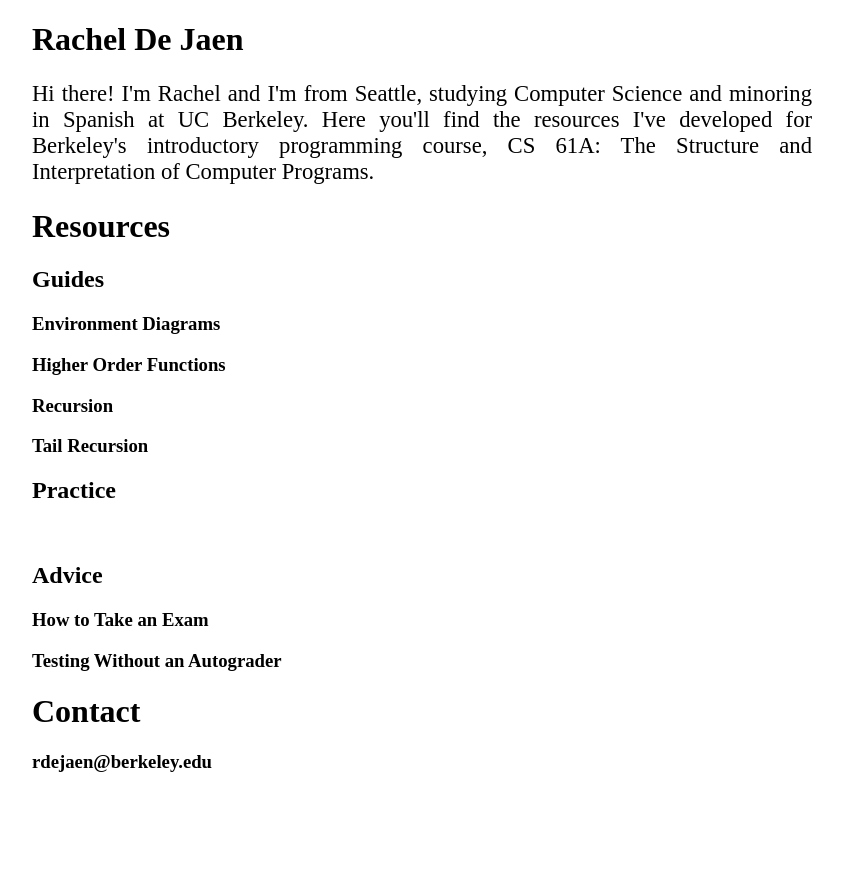
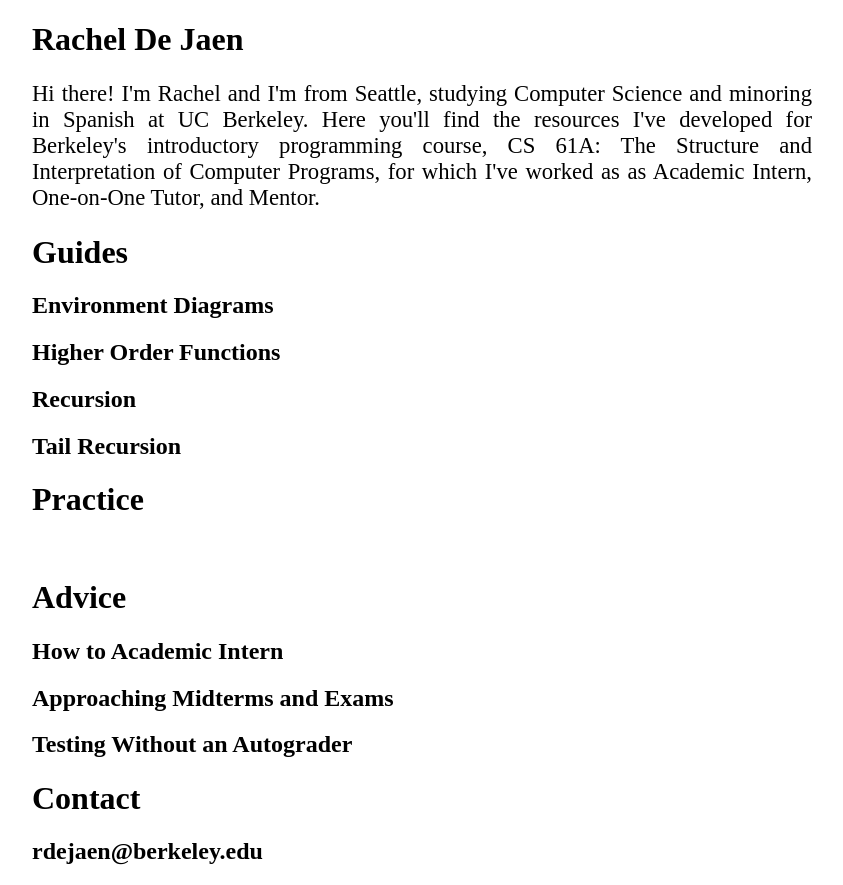
Before and after one commit to rdejaen/rdejaen.github.io, a plain HTML site: page index.html in a window 1280 px wide. Shown: the whole page, without its empty margins (218-1061 px from the left). Before the commit the page ends 800 px from the top, so only its background shows below. Drawn offline with Linux system fonts and the light colour scheme.

Commit message:
text size

```diff
--- a/index.html
+++ b/index.html
@@ -15,7 +15,7 @@ subtitle {
 }
 .header {
     display: inline;
-    font-size: 40pt;
+    font-size: 50pt;
 }
 p {
     font-size: 17pt;
@@ -44,20 +44,21 @@ body {
         UC Berkeley. Here you'll find the resources I've
         developed for Berkeley's introductory programming
         course, CS 61A: The Structure and Interpretation of
-        Computer Programs.
+        Computer Programs, for which I've worked as as Academic Intern,
+        One-on-One Tutor, and Mentor.
     </p>
-<h1> Resources </h1>
-    <h2> Guides </h2>
-        <h3> Environment Diagrams </h3>
-        <h3> Higher Order Functions </h3>
-        <h3> Recursion </h3>
-        <h3> Tail Recursion </h3>
-    <h2> Practice </h2>
-        <br>
-    <h2> Advice </h2>
-        <h3> How to Take an Exam </h3>
-        <h3> Testing Without an Autograder </h3>
+<h1> Guides </h1>
+    <h2> Environment Diagrams </h2>
+    <h2> Higher Order Functions </h2>
+    <h2> Recursion </h2>
+    <h2> Tail Recursion </h2>
+<h1> Practice </h1>
+    <br>
+<h1> Advice </h1>
+    <h2> How to Academic Intern </h2>
+    <h2> Approaching Midterms and Exams </h2>
+    <h2> Testing Without an Autograder </h2>
 <h1> Contact </h1>
-    <h3> rdejaen@berkeley.edu </h3>
+    <h2> rdejaen@berkeley.edu </h2>
 </body>
 </html>
```
